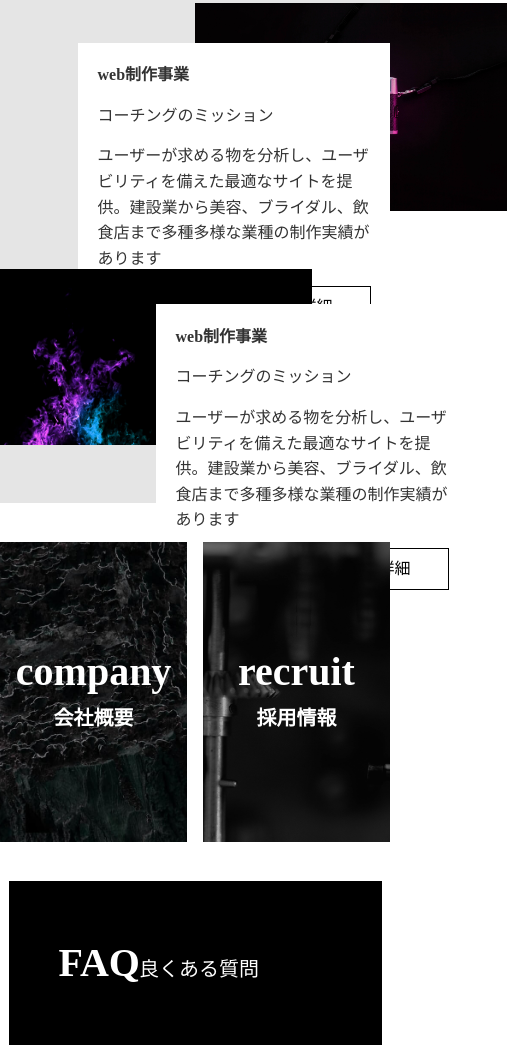
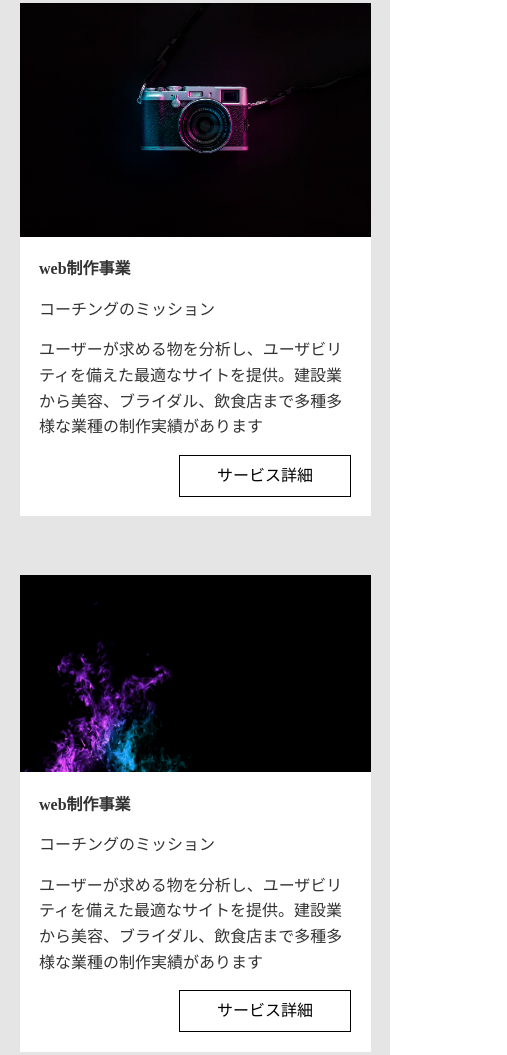
Before and after one commit to AlWePiTr/Responsive, a plain HTML site: page index.html in a window 390 px wide. Shown: the part 1487-2542 px from the top of the page, 507 px wide, since content can reach past the window. Drawn offline with Linux system fonts and the light colour scheme.

Commit message:
complete

```diff
--- a/css/style.css
+++ b/css/style.css
@@ -553,12 +553,32 @@ body {
 .service{
   display: block;
   flex-wrap: wrap;
+  align-content: center;
+}
+
+.service-img{
+  margin: 0;
 }
 
 .service-img,
 .service-content_inner{
-  display: block;
-  width: 80%;
+  width: 90%;
+  margin-left: 5%;
+}
+
+.service-content_inner{
+  position: static;
+}
+
+.company-img,
+.recruit-img{
+  width: 100%;
+}
+
+.footer-logo{
+  width: 100%;
+  margin: 0;
+  text-align: center;
 }
 
 }
--- a/index.html
+++ b/index.html
@@ -118,7 +118,7 @@
     <footer class="top-footer">
       <div class="footer-bar">
         <div class="flex">
-          <h1 class="header-logo">estra inc.</h1>
+          <h1 class="header-logo footer-logo">estra inc.</h1>
           <nav class="header-nav">
             <ul>
               <li><a href="#">home</a></li>
```
